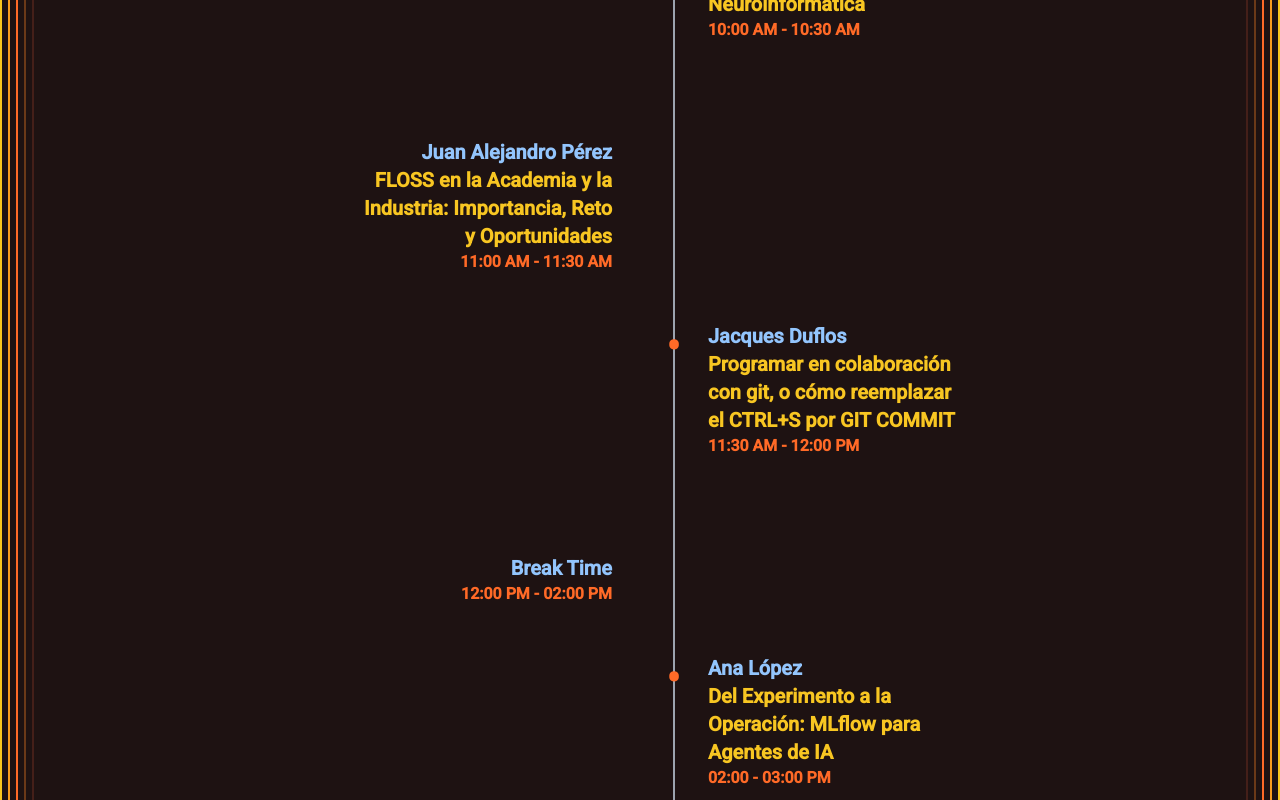
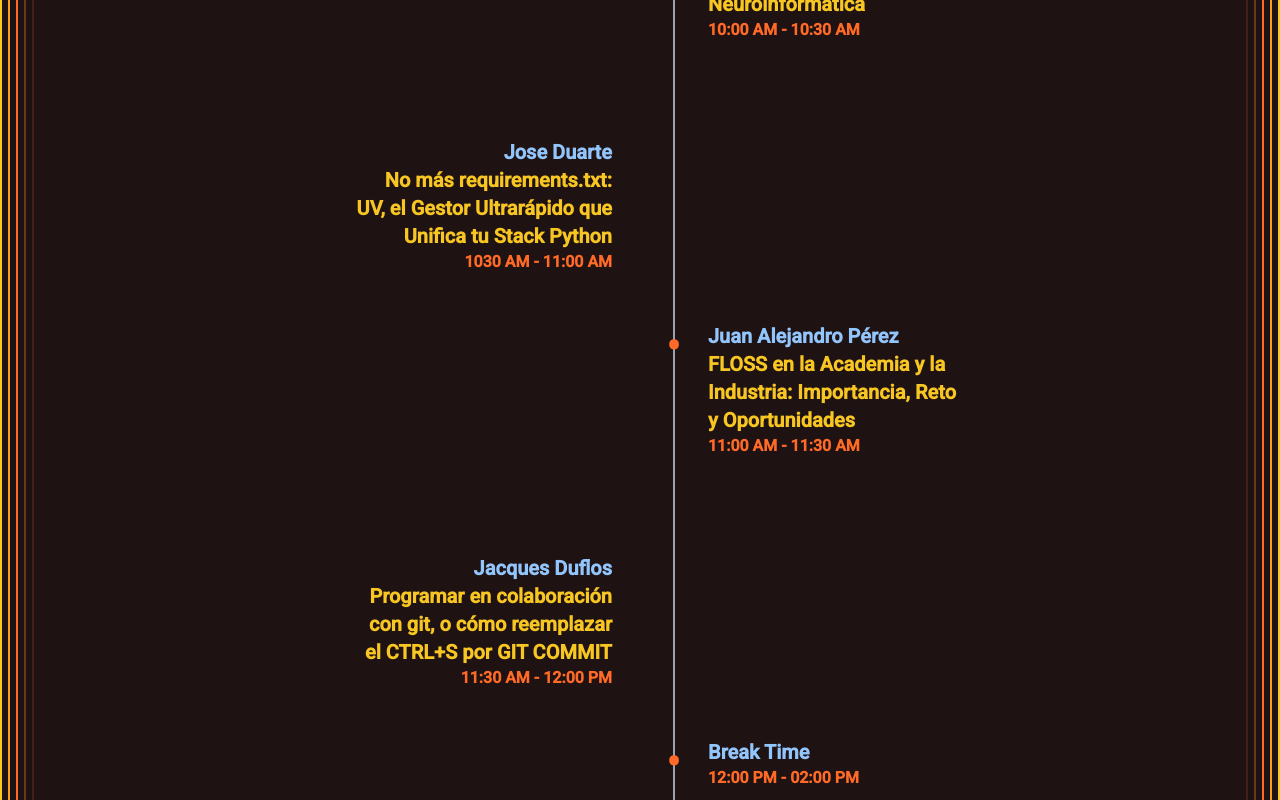
Before and after one commit to Backbone-UTP/main-page, an Angular app: page /events/software-freedom-day-2025 in a window 1280 px wide. Shown: the part 2420-3220 px from the top of the page. Built offline with nearby package versions, Linux system fonts and the light colour scheme.

Commit message:
se añadió la charla de jose duarte

```diff
--- a/src/assets/content/sfd-features.ts
+++ b/src/assets/content/sfd-features.ts
@@ -165,6 +165,11 @@
     time: '10:00 AM - 10:30 AM'
   },
   {
+    name: 'Jose Duarte',
+    talk: 'No más requirements.txt: UV, el Gestor Ultrarápido que Unifica tu Stack Python',
+    time: '1030 AM - 11:00 AM'
+  },
+  {
     name: 'Juan Alejandro Pérez',
     talk: 'FLOSS en la Academia y la Industria: Importancia, Reto y Oportunidades',
     time: '11:00 AM - 11:30 AM'
```
